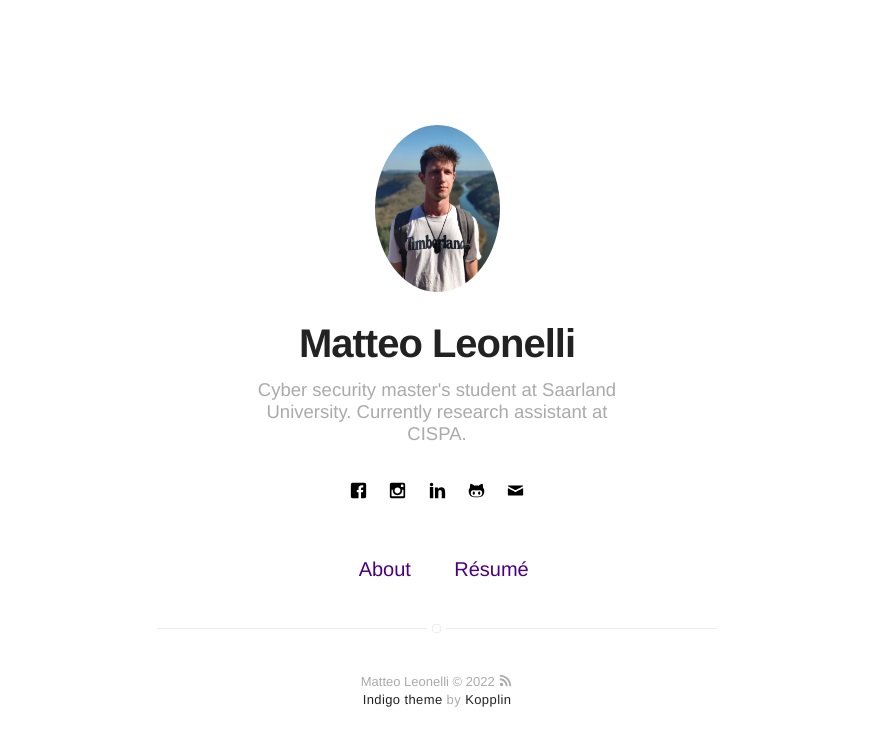
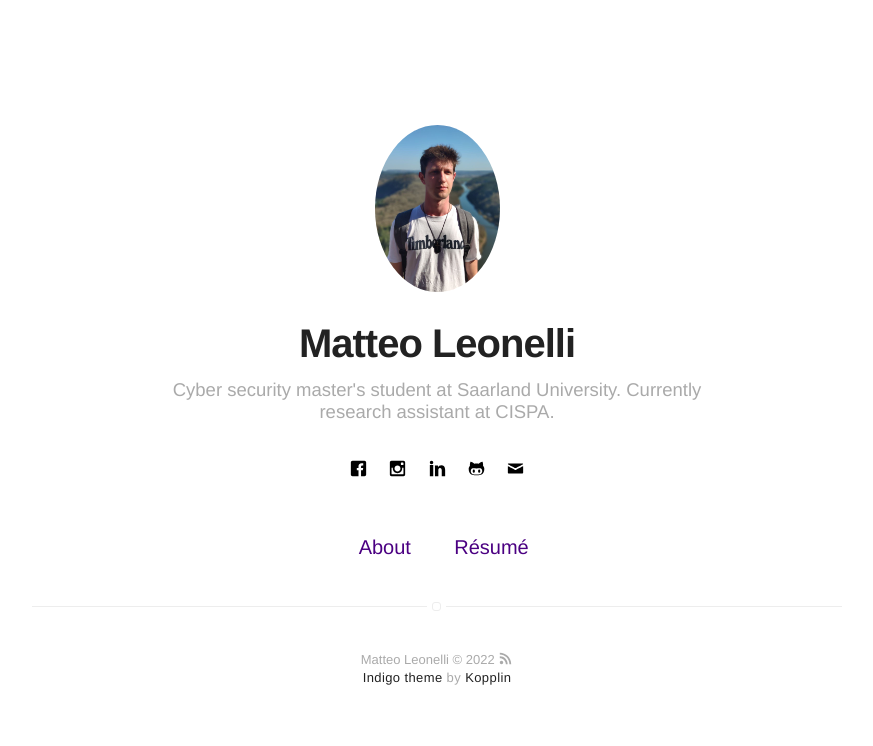
Before and after one commit to Leonelli/leonelli.github.io, a Jekyll site: the page built from index.html, in a window 1280 px wide. Shown: the top 746 px of the page, without its empty margins (203-1076 px from the left). Built offline with Jekyll 4.4.1, drawn with Linux system fonts in a browser that asks for light colours.

Commit message:
Update _config.yml

```diff
--- a/_config.yml
+++ b/_config.yml
@@ -37,7 +37,7 @@ disqus:
 facebook: matteo.leonelli.3
 # twitter: mytwitter
 # google: mygoogle
-instagram: matteoleonelli_
+instagram: matteo.leonelli_
 # pinterest: mypinterest
 linkedin: matteo-leonelli-489684165
 # youtube: myyoutube
@@ -57,7 +57,7 @@ email: matteoleonelli99@gmail.com
 # do you want a larger site? change the option below
 # options: [normal, large] | default: normal
 # normal = 560px / large = 810px
-width: normal
+width: large
 
 # if you don't need pagination, comment the *paginate* configs below
 # paginate: 5
```
